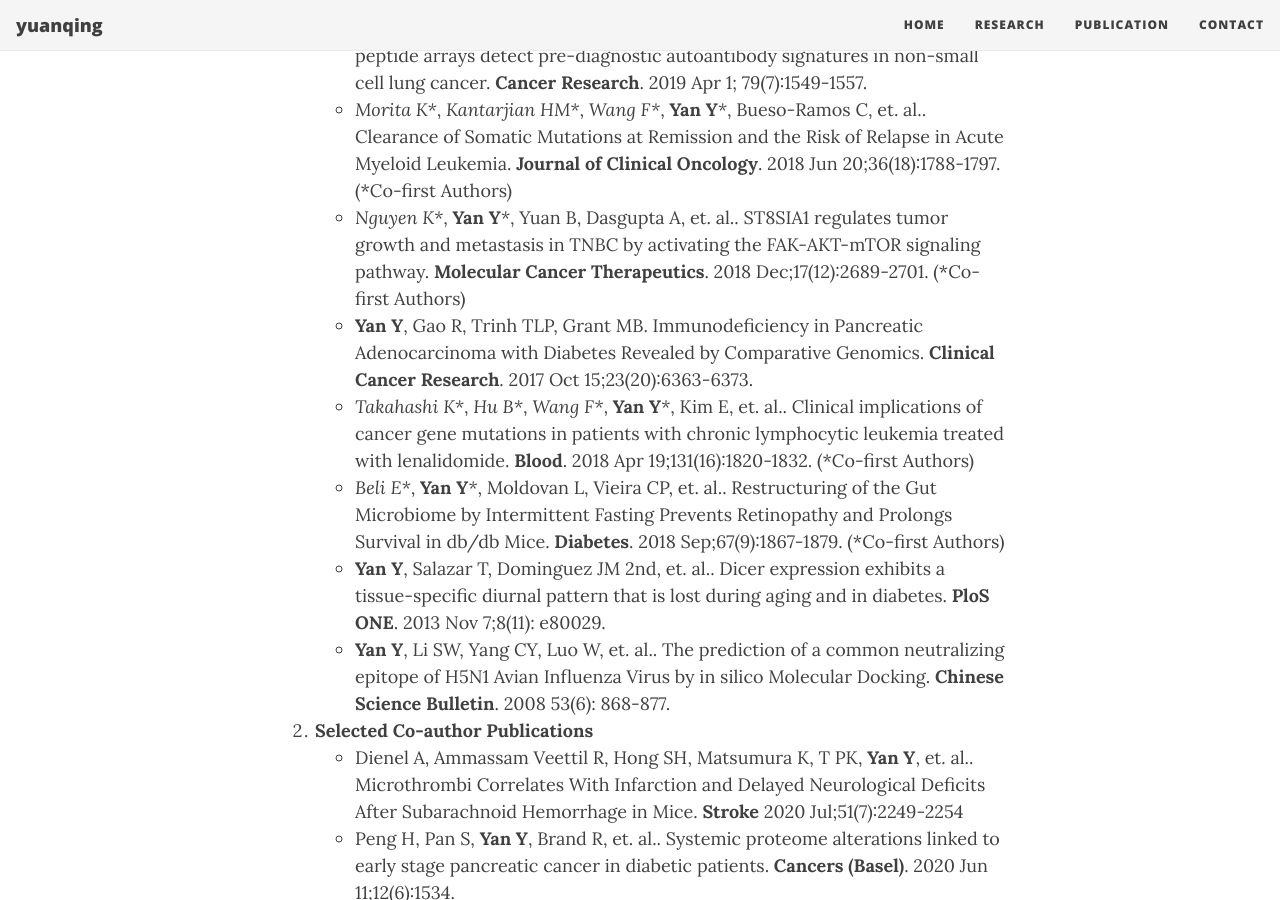
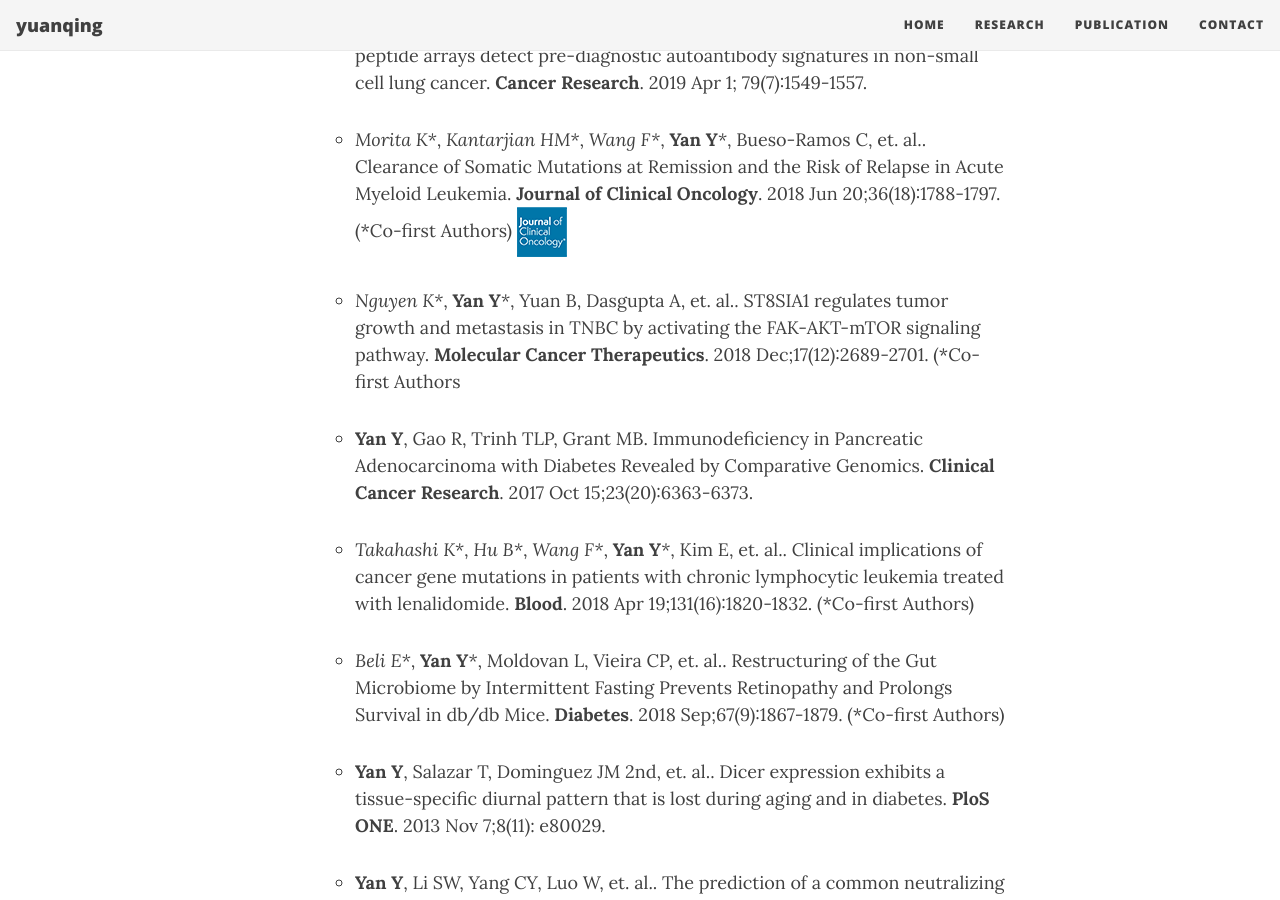
Before and after one commit to yuanqing-yan/Yuanqing, a Jekyll site: the page built from publications.md, in a window 1280 px wide and 900 px high, scrolled down 516 px. Built offline with Jekyll 4.4.1, drawn with Linux system fonts in a browser that asks for light colours; nearby versions of some CDN libraries.

Commit message:
Modifyimage

```diff
--- a/publications.md
+++ b/publications.md
@@ -13,23 +13,40 @@
     * **Yan Y**, Takayasu T, Hines G, Dono A, et. al.. Landscape of Genomic Alterations in IDH Wild-Type Glioblastoma Identifies PI3K as a Favorable Prognostic Factor. **JCO Precision Oncology** 2020 4:575-584.
 	![jcopo](/img/journal/jcopo.png)
 
+    * **Yan Y**, Sun N, Wang H, Kobayashi M, et. al.. Whole genome-derived tiled peptide arrays detect pre-diagnostic autoantibody signatures in non-small cell lung cancer. **Cancer Research**. 2019 Apr 1; 79(7):1549-1557.
 
-    * **Yan Y**, Sun N, Wang H, Kobayashi M, et. al.. Whole genome-derived tiled peptide arrays detect pre-diagnostic autoantibody signatures in non-small cell lung cancer. **Cancer Research**. 2019 Apr 1; 79(7):1549-1557.
     * _Morita K*_, _Kantarjian HM*_, _Wang F*_, **Yan Y**_*_, Bueso-Ramos C, et. al.. Clearance of Somatic Mutations at Remission and the Risk of Relapse in Acute Myeloid Leukemia. **Journal of Clinical Oncology**. 2018 Jun 20;36(18):1788-1797.  (*Co-first Authors)
-    * _Nguyen K*_, **Yan Y**_*_, Yuan B, Dasgupta A, et. al.. ST8SIA1 regulates tumor growth and metastasis in TNBC by activating the FAK-AKT-mTOR signaling pathway. **Molecular Cancer Therapeutics**. 2018 Dec;17(12):2689-2701. (*Co-first Authors)
+	![jcopo](/img/journal/jco.png)
+
+    * _Nguyen K*_, **Yan Y**_*_, Yuan B, Dasgupta A, et. al.. ST8SIA1 regulates tumor growth and metastasis in TNBC by activating the FAK-AKT-mTOR signaling pathway. **Molecular Cancer Therapeutics**. 2018 Dec;17(12):2689-2701. (*Co-first Authors
+
     * **Yan Y**, Gao R, Trinh TLP, Grant MB. Immunodeficiency in Pancreatic Adenocarcinoma with Diabetes Revealed by Comparative Genomics. **Clinical Cancer Research**. 2017 Oct 15;23(20):6363-6373.
+
     * _Takahashi K*_, _Hu B*_, _Wang F*_, **Yan Y**_*_, Kim E, et. al.. Clinical implications of cancer gene mutations in patients with chronic lymphocytic leukemia treated with lenalidomide. **Blood**. 2018 Apr 19;131(16):1820-1832. (*Co-first Authors)
+
     * _Beli E*_, **Yan Y**_*_, Moldovan L, Vieira CP, et. al.. Restructuring of the Gut Microbiome by Intermittent Fasting Prevents Retinopathy and Prolongs Survival in db/db Mice. **Diabetes**. 2018 Sep;67(9):1867-1879. (*Co-first Authors)
+
     * **Yan Y**, Salazar T, Dominguez JM 2nd, et. al.. Dicer expression exhibits a tissue-specific diurnal pattern that is lost during aging and in diabetes. **PloS ONE**. 2013 Nov 7;8(11): e80029.
+
     * **Yan Y**, Li SW, Yang CY, Luo W, et. al.. The prediction of a common neutralizing epitope of H5N1 Avian Influenza Virus by in silico Molecular Docking. **Chinese Science Bulletin**. 2008 53(6): 868-877.
+
 1. **Selected Co-author Publications**
     * Dienel A, Ammassam Veettil R, Hong SH, Matsumura K, T PK, **Yan Y**, et. al.. Microthrombi Correlates With Infarction and Delayed Neurological Deficits After Subarachnoid Hemorrhage in Mice. **Stroke** 2020 Jul;51(7):2249-2254
+
 	* Peng H, Pan S, **Yan Y**, Brand R, et. al.. Systemic proteome alterations linked to early stage pancreatic cancer in diabetic patients. **Cancers (Basel)**. 2020 Jun 11;12(6):1534.
+
 	* Otani Y, Yoo JY, Chao S, Liu J, Ramirez AC, Lee TJ, Hurwitz B, **Yan Y**, et. al.. Oncolytic HSV infected glioma cells activate NOTCH in adjacent tumor cells sensitizing tumors to gamma secretase inhibition. **Clinical Cancer Research**. 2020 May 15;26(10):2381-2392
+
 	* Chekouo T, Stingo FC, Class C, __Yan Y__, et. al.. Investigating Protein Patterns in Human Leukemia Cell Line Experiments: A Bayesian Approach for Extremely Small Sample Sizes. **Statistical Methods in Medical Research**. 2020 Apr;29(4):1181-1196
+
 	* Hsu JI, Dayaram T, Tovy A, Braekeleer ED, Jeong M, Wang F, Zhang JH, Heffernan T, Sonal F, Kovacs J, Marszalek J, Bristow C, **Yan Y**, et. al.. Cytotoxis chemotherapies create a fitness landscape that favors clonal hematopoiesis of PPM1D mutants. **Cell Stem Cell**. 2018 Nov 1;23(5):700-713.
+
     * _Takahashi K*_, _Wang F*_, Morita K, **Yan Y**, Hu P, et. al.. Integrative genomic analysis of adult mixed phenotype acute leukemia (MPAL) delineates lineage associated molecular subtypes. **Nature Communications**. 2018 Jul 10;9(1):2670.
+
 	* Bhatwadekar A, __Yan Y__, Stepps V, Hazra S, et. al.. miR-92a Corrects CD34+ Cell Dysfunction in Diabetes by Modulating Core Circadian Genes Involved in Progenitor Differentiation. **Diabetes**. 2015 Dec;64(12):4226-37.
+
 	* Chen S, Ibrahim N, __Yan Y__, Wong S, Wang H, Wong F. Risk Stratification in Patients with Advanced-stage Breast Cancer by Pretreatment 18F-FDG PET/CT. **Cancer**. 2015 Nov 15;121(22):3965-74.
+
 	* Bhatwadekar A, __Yan Y__, Qi X, Thinschmidt JS, et. al.. Per2 mutation recapitulates the vascular phenotype of diabetes in the retina and bone marrow. **Diabetes**. 2013 Jan;62(1):273-82.
+
 	* Hazra S, Rasheed A, Bhatwadekar A, Wang X, Shaw LC, Patel M, Caballero S, Magomedova L, Solis N, **Yan Y**, et. al.. Liver X Receptor Modulates Diabetic Retinopathy Outcome in a Mouse Model of Streptozotocin-Induced Diabetes. **Diabetes**. 2012 Dec;61(12):3270-9.
```
Also changed, not shown: img/journal/JCO.png (added).
